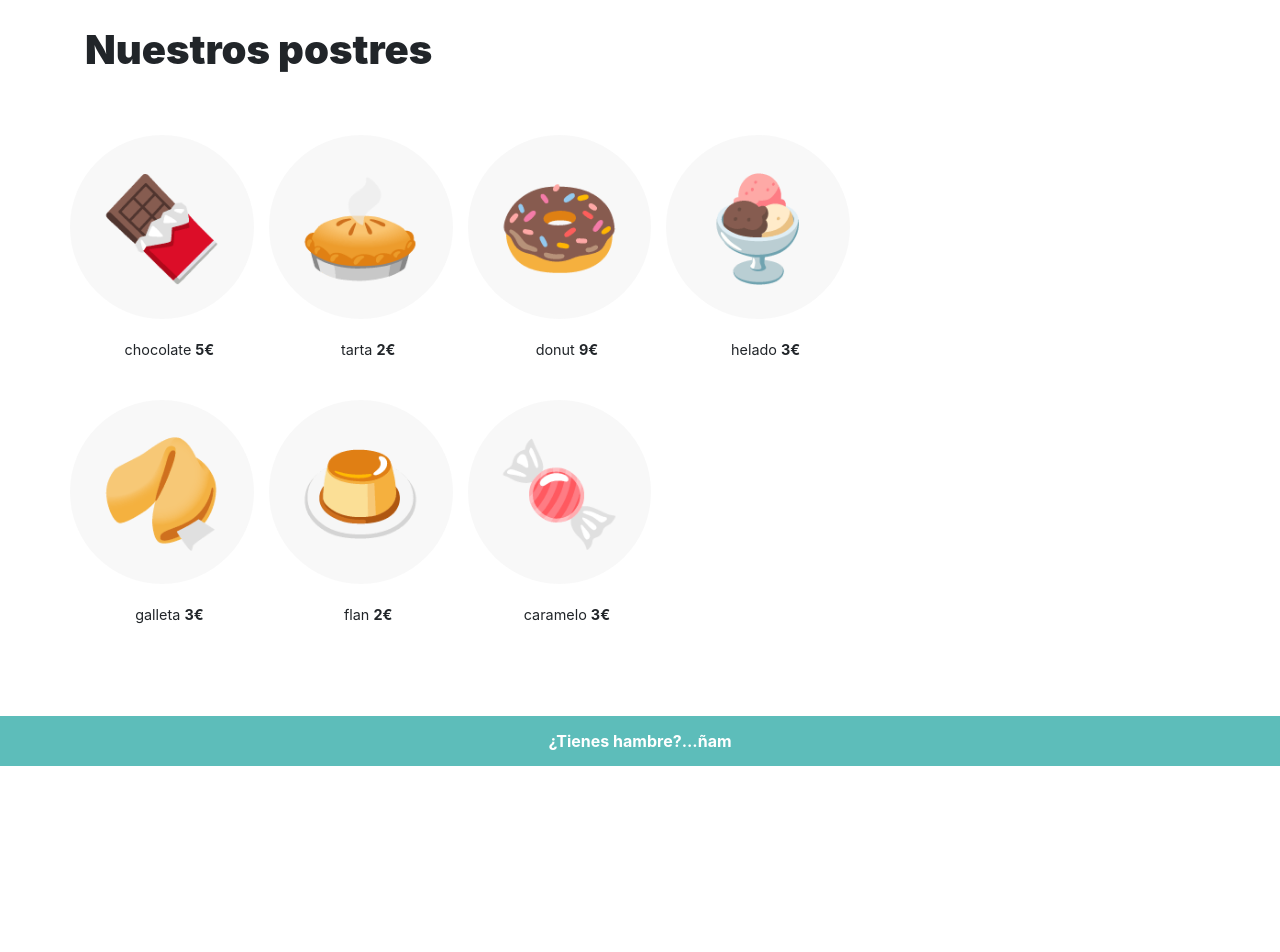
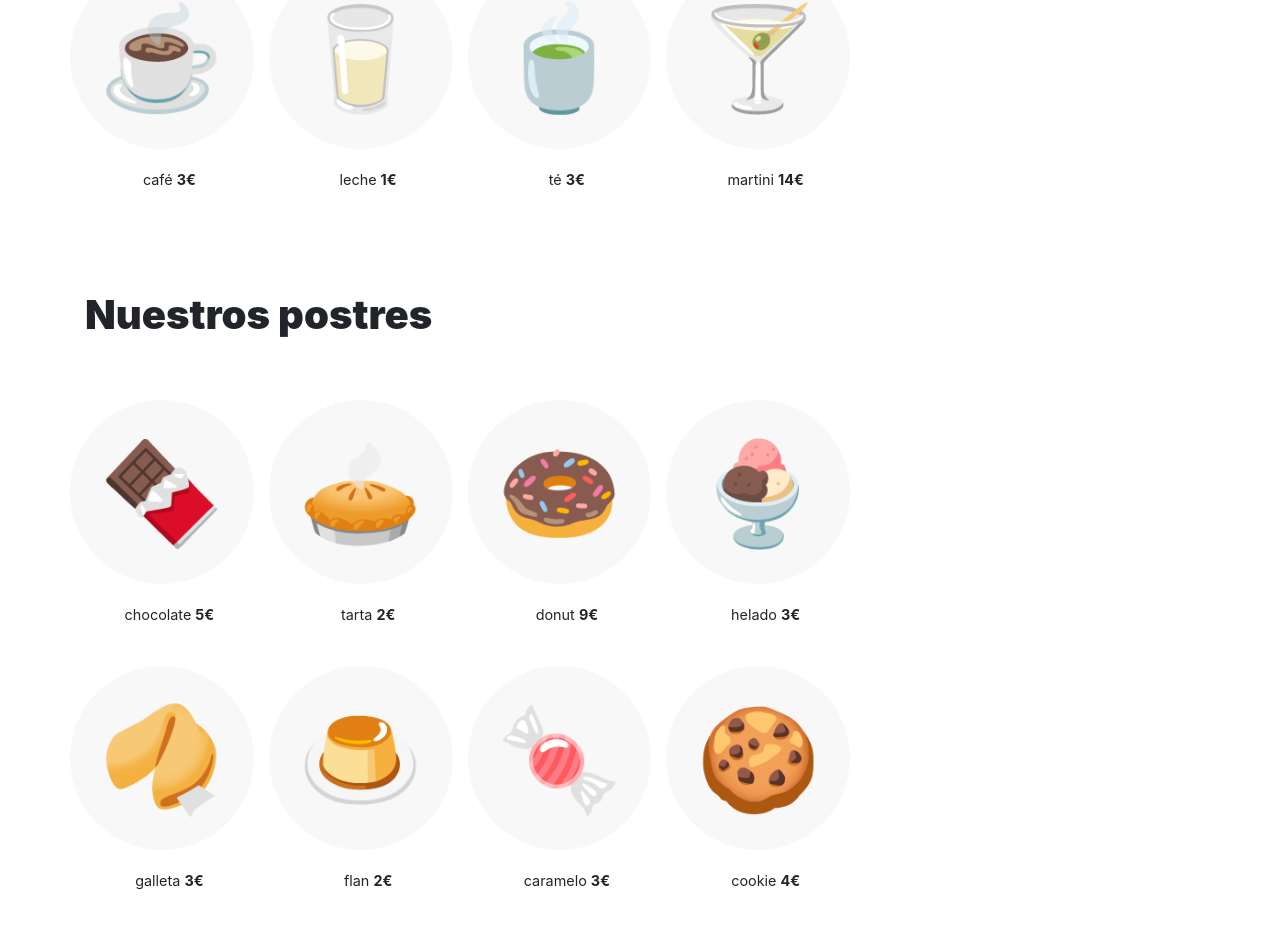
Before and after one commit to guceda/cajaRegistradora, an Angular app: page / in a window 1280 px wide. Shown: the part 1661-2613 px from the top of the page. Before the commit the page ends 2427 px from the top, so only its background shows below. Built offline with nearby package versions, Linux system fonts and the light colour scheme.

Commit message:
ocultar carrito

```diff
--- a/src/app/app.component.html
+++ b/src/app/app.component.html
@@ -6,7 +6,9 @@
             <app-lista-productos  (onSend) = "handleOnSend($event)" [productos]="bebida" titulo="¿Y de bebida?"></app-lista-productos>
             <app-lista-productos  (onSend) = "handleOnSend($event)" [productos]="postre" titulo="Nuestros postres"></app-lista-productos>
         </div>
-        <app-carrito (onBorrar) = "handleOnBorrar($event)" [listaCompra] = "listaProductos"></app-carrito>
+        <div *ngIf="listaProductos.length > 0">
+                <app-carrito (onBorrar) = "handleOnBorrar($event)" [listaCompra] = "listaProductos"></app-carrito>
+        </div>
     </div>
 </div>
 <app-footer></app-footer>
--- a/src/app/app.component.ts
+++ b/src/app/app.component.ts
@@ -32,10 +32,10 @@ export class AppComponent {
       new Producto('cocacola', '2', '🥤', 'bebida'),
       new Producto('cerveza', '9', '🍺', 'bebida'),
       new Producto('cocktail', '30', '🍹', 'bebida'),
-      // [new Producto('café', '3', '☕', 'bebida')],
-      // [new Producto('leche', '1', '🥛', 'bebida')],
-      // [new Producto('té', '3', '🍵', 'bebida')],
-      // [new Producto('martini', '14', '🍸', 'bebida')]
+      new Producto('café', '3', '☕', 'bebida'),
+      new Producto('leche', '1', '🥛', 'bebida'),
+      new Producto('té', '3', '🍵', 'bebida'),
+      new Producto('martini', '14', '🍸', 'bebida')
     ]
     this.postre = [
       new Producto('chocolate', '5', '🍫', 'bebida'),
@@ -45,7 +45,7 @@ export class AppComponent {
       new Producto('galleta', '3', '🥠', 'bebida'),
       new Producto('flan', '2', '🍮', 'bebida'),
       new Producto('caramelo', '3', '🍬', 'bebida'),
-      // [new Producto('cookie', '4', '🍪', 'bebida')]
+      new Producto('cookie', '4', '🍪', 'bebida')
     ]
     this.listaProductos = []
   }
```
